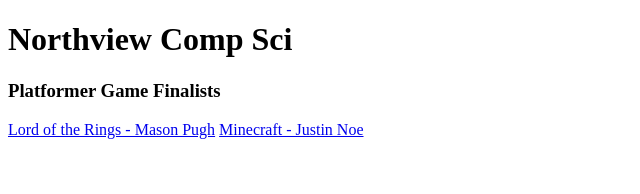
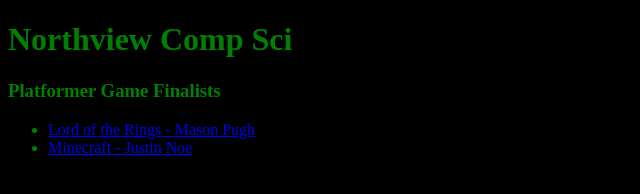
Before and after one commit to NorthviewCompSci/NorthviewCompSci.github.io, a plain HTML site: page index.html in a window 1280 px wide. Shown: the whole page, without its empty margins (0-640 px from the left). Drawn offline with Linux system fonts and the light colour scheme.

Commit message:
Reformat list of links

```diff
--- a/index.html
+++ b/index.html
@@ -2,10 +2,21 @@
   <head>
     <title>NV Comp Sci</title>
   </head>
+    <style>
+      body {
+        background-color: black;
+        color: green;
+      }
+
+    </style>
   <body>
     <h1>Northview Comp Sci</h1>
     <h3>Platformer Game Finalists</h3>
-    <a href="/Projects/LOTR/LOTR Game.html">Lord of the Rings - Mason Pugh</a>
-    <a href="/Projects/Minecraft/index.html">Minecraft - Justin Noe</a>
+    <div>
+      <ul>
+        <li><a href="/Projects/LOTR/LOTR Game.html">Lord of the Rings - Mason Pugh</a></li>
+        <li><a href="/Projects/Minecraft/index.html">Minecraft - Justin Noe</a></li>
+      </ul>
+    </div>
   </body>
 </html>
```
